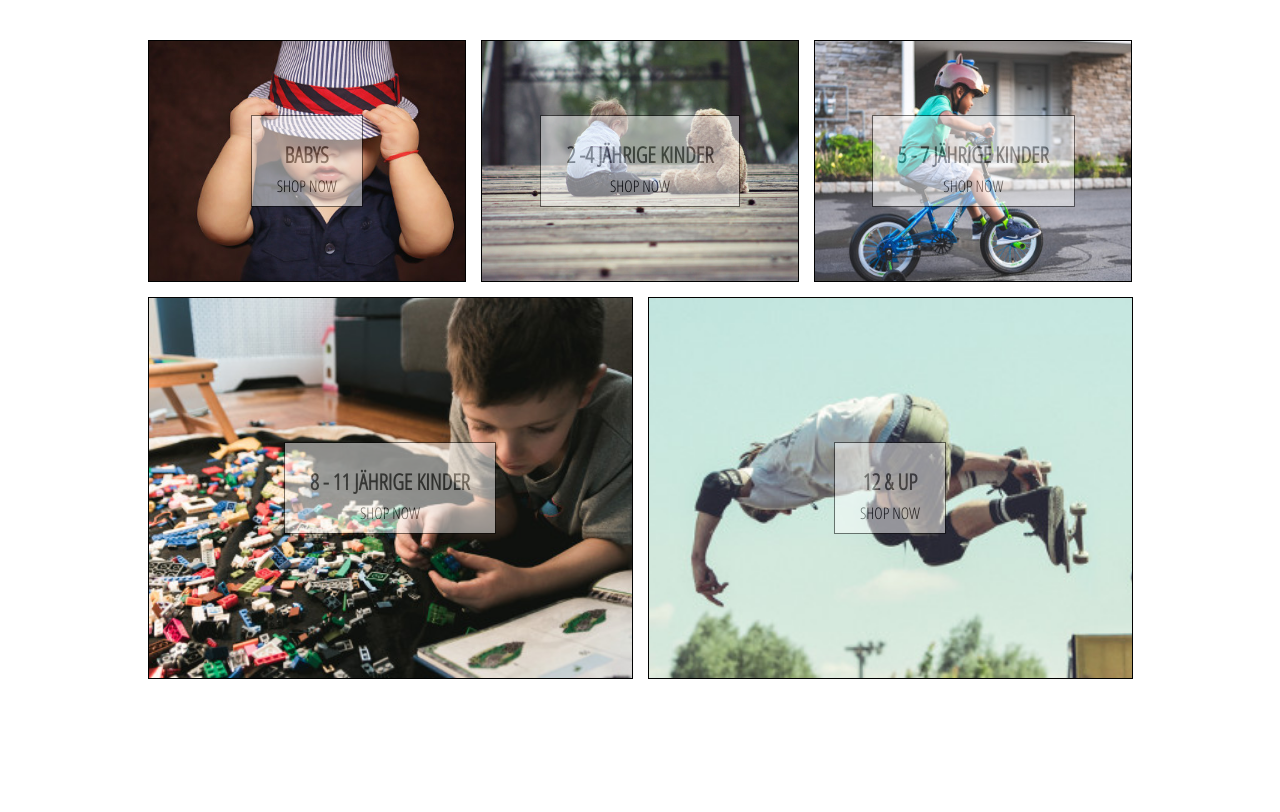
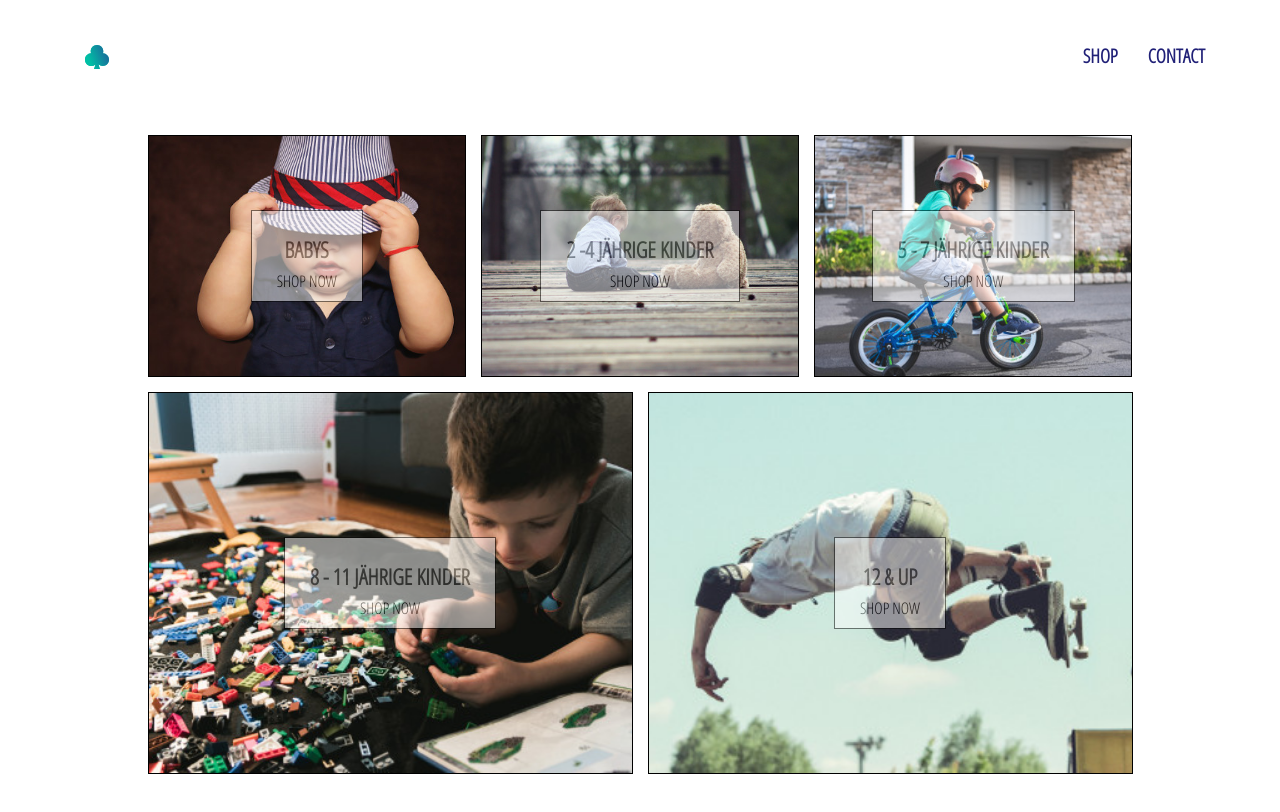
Before and after one commit to BrManga/Toy-Shop, a React (Create React App) app: page / in a window 1280 px wide. Shown: the top 812 px of the page. Built offline with nearby package versions, Linux system fonts and the light colour scheme.

Commit message:
header component added

```diff
--- a/src/App.css
+++ b/src/App.css
@@ -2,3 +2,7 @@ body {
   font-family: "Open Sans Condensed", sans-serif;
   padding: 20px 60px;
 }
+a{
+  text-decoration: none;
+  color: rgb(32, 32, 119);
+}
--- a/src/App.js
+++ b/src/App.js
@@ -1,20 +1,18 @@
 import React from "react";
 import "./App.css";
-import { BrowserRouter, Switch, Route } from "react-router-dom";
+import { Switch, Route } from "react-router-dom";
 import Homepage from "./pages/homepage/Homepage";
-import ShopPage from "./pages/shop/shop"
-
+import ShopPage from "./pages/shop/shop";
+import Header from "./components/header/header";
 
 function App() {
   return (
     <div>
-      <BrowserRouter>
-        <Switch>
-          <Route exact path="/" component={Homepage} />
-          <Route path="/shop" component={ShopPage} />
-
-        </Switch>
-      </BrowserRouter>
+      <Header />
+      <Switch>
+        <Route exact path="/" component={Homepage} />
+        <Route path="/shop" component={ShopPage} />
+      </Switch>
     </div>
   );
 }
--- /dev/null
+++ b/src/components/header/header.js
@@ -0,0 +1,24 @@
+import React from "react";
+import { Link } from "react-router-dom";
+import { ReactComponent as Logo } from "../../assets/images/children.svg";
+import "./header.styles.scss";
+
+function Header() {
+  return (
+    <div className="header">
+      <Link className="logo-container" to="/">
+        <Logo className="logo" />
+      </Link>
+      <div className="options">
+        <Link className="option" to="/shop">
+          SHOP
+        </Link>
+        <Link className="option" to="/contact">
+          CONTACT
+        </Link>
+      </div>
+    </div>
+  );
+}
+
+export default Header;
--- /dev/null
+++ b/src/components/header/header.styles.scss
@@ -0,0 +1,27 @@
+.header {
+  height: 70px;
+  width: 100%;
+  display: flex;
+  justify-content: space-between;
+  margin-bottom: 25px;
+
+  .logo-container {
+    height: 100%;
+    width: 70px;
+    padding: 25px;
+  }
+
+  .options {
+    width: 50%;
+    height: 100%;
+    display: flex;
+    align-items: center;
+    justify-content: flex-end;
+
+    .option {
+      padding: 10px 15px;
+      font-size: 1.2rem;
+      font-weight: 800;
+    }
+  }
+}
--- a/src/index.js
+++ b/src/index.js
@@ -2,5 +2,6 @@ import React from 'react';
 import ReactDOM from 'react-dom';
 import './index.css';
 import App from './App';
+import {BrowserRouter} from "react-router-dom"
 
-ReactDOM.render(<App />, document.getElementById('root'));
+ReactDOM.render(<BrowserRouter><App /></BrowserRouter>, document.getElementById('root'));
```
Also changed, not shown: src/assets/images/children.svg (added).
